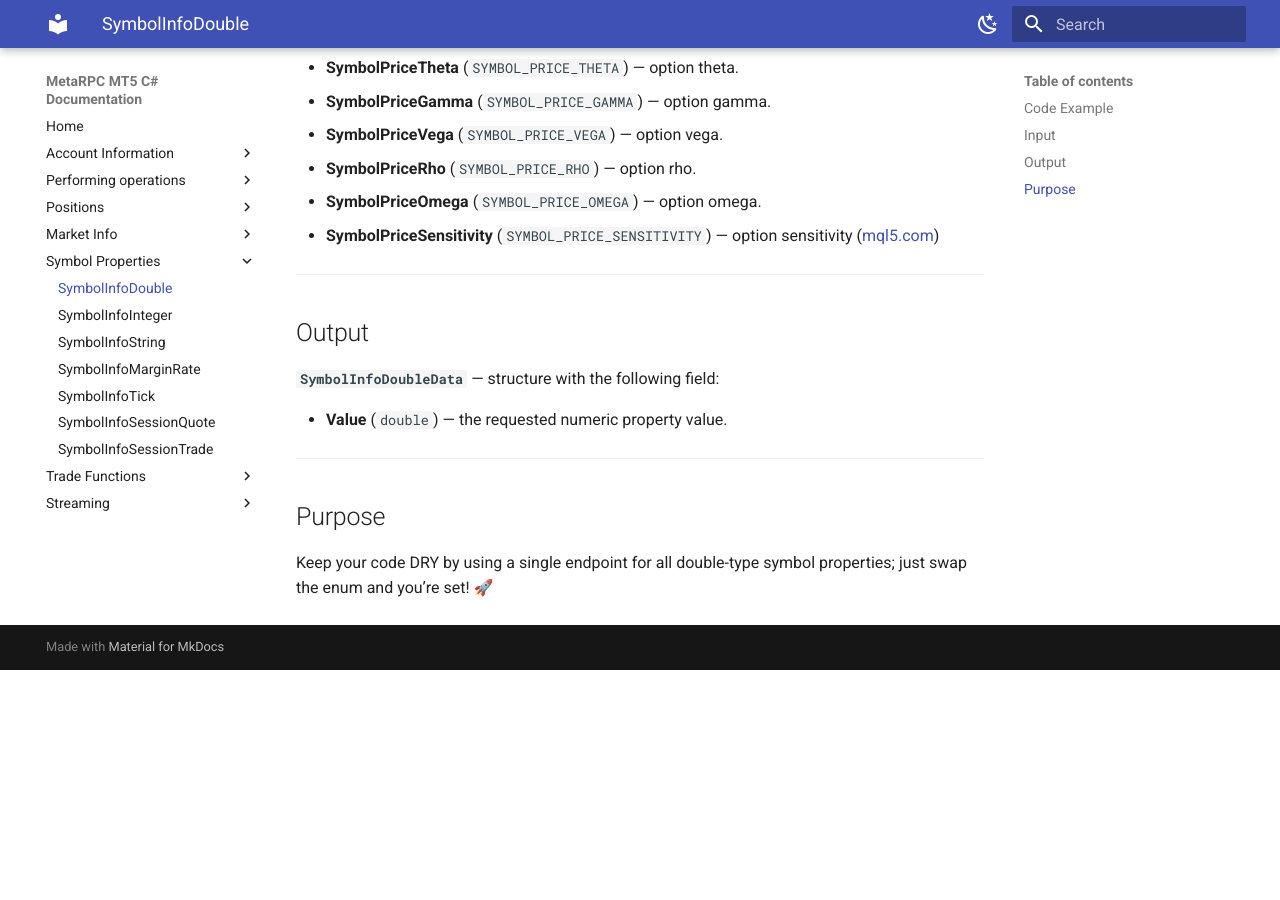
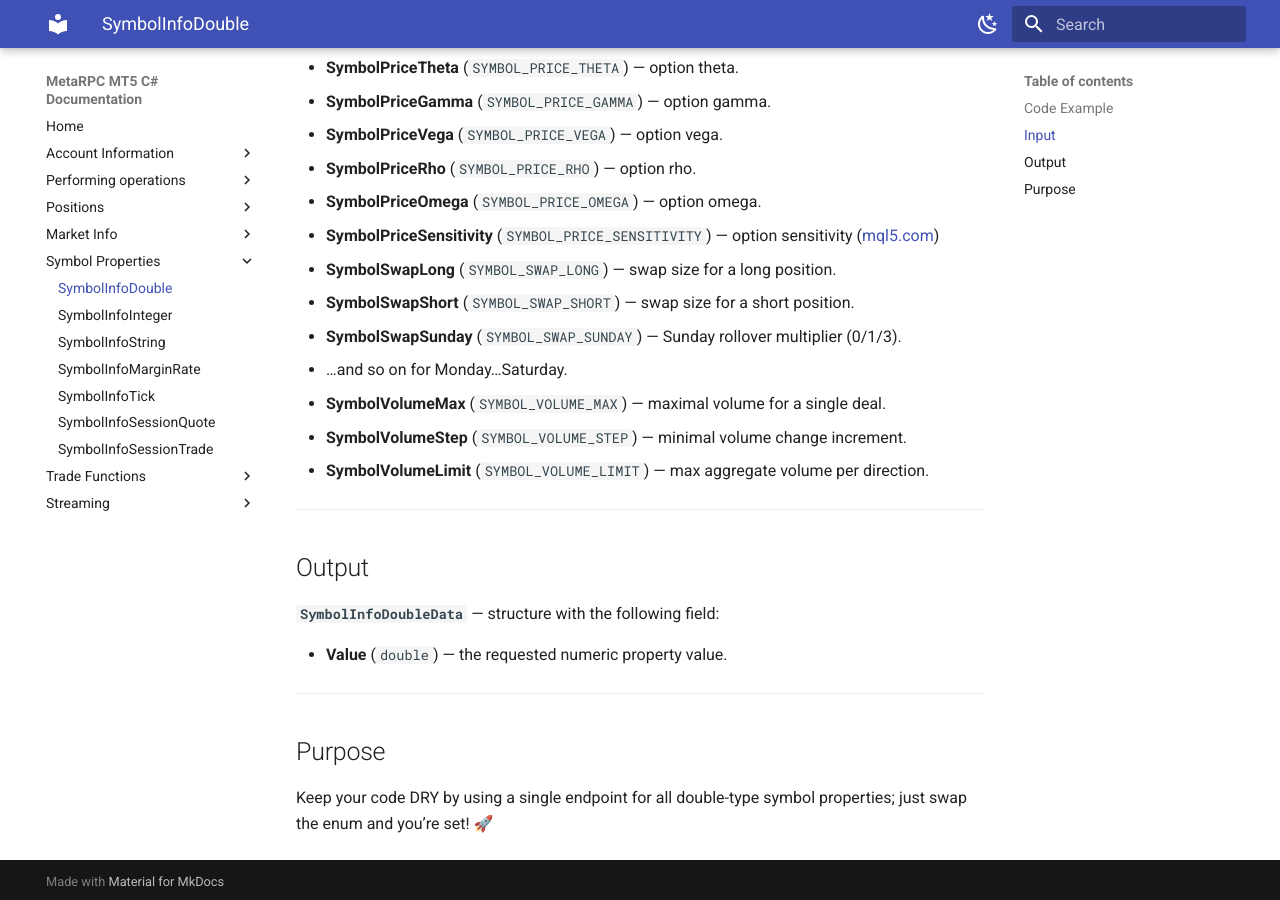
Before and after one commit to MetaRPC/CSharpMT5, an MkDocs documentation site: the page built from docs/SymbolProperties/SymbolInfoDouble.md, in a window 1280 px wide and 900 px high, scrolled down 2378 px. Built offline with MkDocs 1.6.1 and Material for MkDocs 9.7.7, drawn with Linux system fonts in a browser that asks for light colours; before the commit the page ends 3048 px from its top, so only the background shows below that.

Commit message:
Update SymbolInfoDouble.md

```diff
--- a/docs/SymbolProperties/SymbolInfoDouble.md
+++ b/docs/SymbolProperties/SymbolInfoDouble.md
@@ -80,6 +80,13 @@ Task<SymbolInfoDoubleData> SymbolInfoDoubleAsync(
   * **SymbolPriceRho** (`SYMBOL_PRICE_RHO`) — option rho.
   * **SymbolPriceOmega** (`SYMBOL_PRICE_OMEGA`) — option omega.
   * **SymbolPriceSensitivity** (`SYMBOL_PRICE_SENSITIVITY`) — option sensitivity ([mql5.com](https://www.mql5.com/en/docs/constants/environment_state/marketinfoconstants))
+  * **SymbolSwapLong** (`SYMBOL_SWAP_LONG`) — swap size for a long position.
+  * **SymbolSwapShort** (`SYMBOL_SWAP_SHORT`) — swap size for a short position.
+  * **SymbolSwapSunday** (`SYMBOL_SWAP_SUNDAY`) — Sunday rollover multiplier (0/1/3).
+  * …and so on for Monday…Saturday.
+  * **SymbolVolumeMax** (`SYMBOL_VOLUME_MAX`) — maximal volume for a single deal.
+  * **SymbolVolumeStep** (`SYMBOL_VOLUME_STEP`) — minimal volume change increment.
+  * **SymbolVolumeLimit** (`SYMBOL_VOLUME_LIMIT`) — max aggregate volume per direction.
 
 ---
 
```
